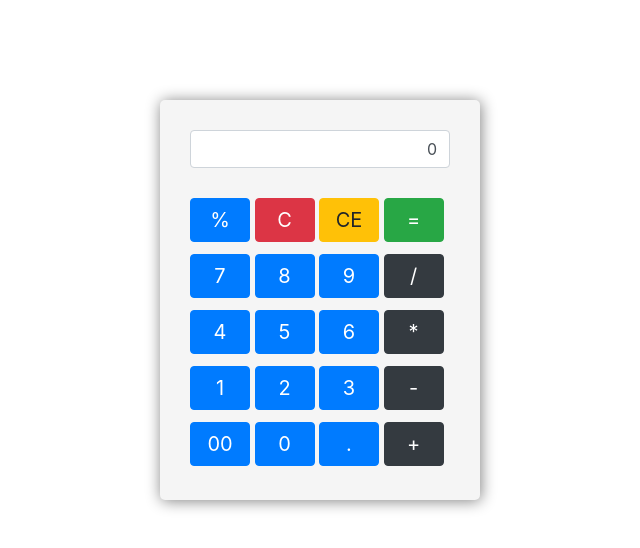
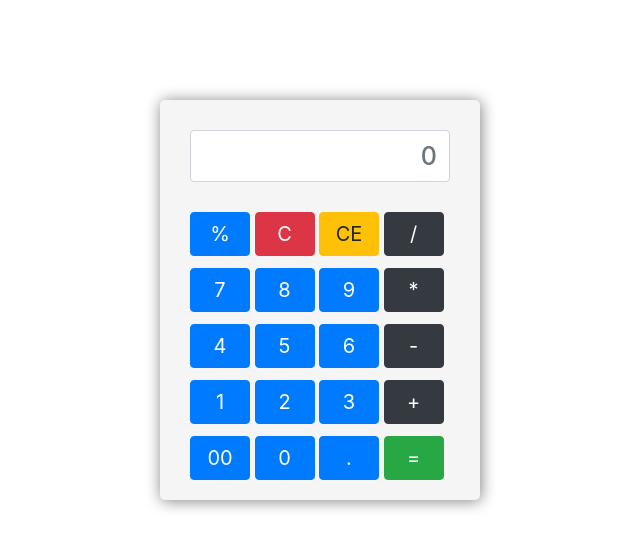
Before and after one commit to joyoanta/simple-calculator, a plain HTML site: page index.html in a window 1280 px wide. Shown: the whole page, without its empty margins (320-960 px from the left). Drawn offline with nearby package versions, Linux system fonts and the light colour scheme.

Commit message:
simple calculator complete

```diff
--- a/index.html
+++ b/index.html
@@ -11,8 +11,9 @@
 
     <div class="calculator mx-auto">
 
-        <form action="" name="form"></form>
-        <input class="form-control main-bar" type="text" name="display" id="" value="0">
+        <form action="" name="form">
+
+            <input class="form-control main-bar" type="text" name="display" id="input-area" value="" placeholder="0">
 
         <div class="button-area">
 
@@ -20,61 +21,65 @@
             <div class="top-line">
 
 
-                <input class="btn btn-primary rounded" type="button" name="btn" value="%">
-                <input class="btn btn-danger rounded" type="button" name="btn" value="C">
+                <input class="btn btn-primary rounded" type="button" name="btn" value="%" onclick="inputDigit(this.value)">
+                <input class="btn btn-danger rounded" type="button" name="btn" value="C" onclick="display.value= null">
                 <input class="btn btn-warning rounded" type="button" name="btn" value="CE">
-                <input class="btn btn-success rounded" type="button" name="btn" value="=">
+                <input class="btn btn-dark rounded" type="button" name="btn" value="/" onclick="inputDigit(this.value)">
+
 
             </div>
 
 
             <div class="line">
 
-                <input class="btn btn-primary rounded" type="button" name="btn" value="7">
-                <input class="btn btn-primary rounded" type="button" name="btn" value="8">
-                <input class="btn btn-primary rounded" type="button" name="btn" value="9">
-                <input class="btn btn-dark rounded" type="button" name="btn" value="/">
+                <input class="btn btn-primary rounded" type="button" name="btn" value="7" onclick="inputDigit(this.value)">
+                <input class="btn btn-primary rounded" type="button" name="btn" value="8" onclick="inputDigit(this.value)">
+                <input class="btn btn-primary rounded" type="button" name="btn" value="9" onclick="inputDigit(this.value)">
+                <input class="btn btn-dark rounded" type="button" name="btn" value="*" onclick="inputDigit(this.value)">
 
             </div>
 
 
             <div class="line">
 
-                <input class="btn btn-primary rounded" type="button" name="btn" value="4">
-                <input class="btn btn-primary rounded" type="button" name="btn" value="5">
-                <input class="btn btn-primary rounded" type="button" name="btn" value="6">
-                <input class="btn btn-dark rounded" type="button" name="btn" value="*">
+                <input class="btn btn-primary rounded" type="button" name="btn" value="4" onclick="inputDigit(this.value)">
+                <input class="btn btn-primary rounded" type="button" name="btn" value="5" onclick="inputDigit(this.value)">
+                <input class="btn btn-primary rounded" type="button" name="btn" value="6" onclick="inputDigit(this.value)">
+                <input class="btn btn-dark rounded" type="button" name="btn" value="-" onclick="inputDigit(this.value)">
 
             </div>
 
             <div class="line">
 
-                <input class="btn btn-primary rounded" type="button" name="btn" value="1">
-                <input class="btn btn-primary rounded" type="button" name="btn" value="2">
-                <input class="btn btn-primary rounded" type="button" name="btn" value="3">
-                <input class="btn btn-dark rounded" type="button" name="btn" value="-">
+                <input class="btn btn-primary rounded" type="button" name="btn" value="1" onclick="inputDigit(this.value)">
+                <input class="btn btn-primary rounded" type="button" name="btn" value="2" onclick="inputDigit(this.value)">
+                <input class="btn btn-primary rounded" type="button" name="btn" value="3" onclick="inputDigit(this.value)">
+                <input class="btn btn-dark rounded" type="button" name="btn" value="+" onclick="inputDigit(this.value)">
 
             </div>
 
             <div class="line">
 
-                <input class="btn btn-primary rounded" type="button" name="btn" value="00">
-                <input class="btn btn-primary rounded" type="button" name="btn" value="0">
-                <input class="btn btn-primary rounded" type="button" name="btn" value=".">
-                <input class="btn btn-dark rounded" type="button" name="btn" value="+">
+                <input class="btn btn-primary rounded" type="button" name="btn" value="00" onclick="inputDigit(this.value)">
+                <input class="btn btn-primary rounded" type="button" name="btn" value="0" onclick="inputDigit(this.value)">
+                <input class="btn btn-primary rounded" type="button" name="btn" value="." onclick="inputDigit(this.value)">
+                <input class="btn btn-success rounded" type="button" name="btn" value="=" onclick="display.value = eval(display.value)">
+
 
             </div>
 
 
         </div>
 
+        </form>
+
     </div>
 
 
 
+<script src="script.js"></script>
 
 
-<script src="script.js"></script>
 
 
 <script src="https://code.jquery.com/jquery-3.5.1.slim.min.js" integrity="sha384-DfXdz2htPH0lsSSs5nCTpuj/zy4C+OGpamoFVy38MVBnE+IbbVYUew+OrCXaRkfj" crossorigin="anonymous"></script>
--- a/script.js
+++ b/script.js
@@ -1 +1,3 @@
-function
+function inputDigit(num){
+    form.display.value =  form.display.value + num;
+    }
--- a/style.css
+++ b/style.css
@@ -1,7 +1,4 @@
-body{
 
-
-}
 
 .calculator{
 
@@ -28,3 +25,9 @@ body{
     width: 60px;
 
 }
+
+#input-area{
+
+    font-size: 25px;
+    font-weight: 500;
+}
```
